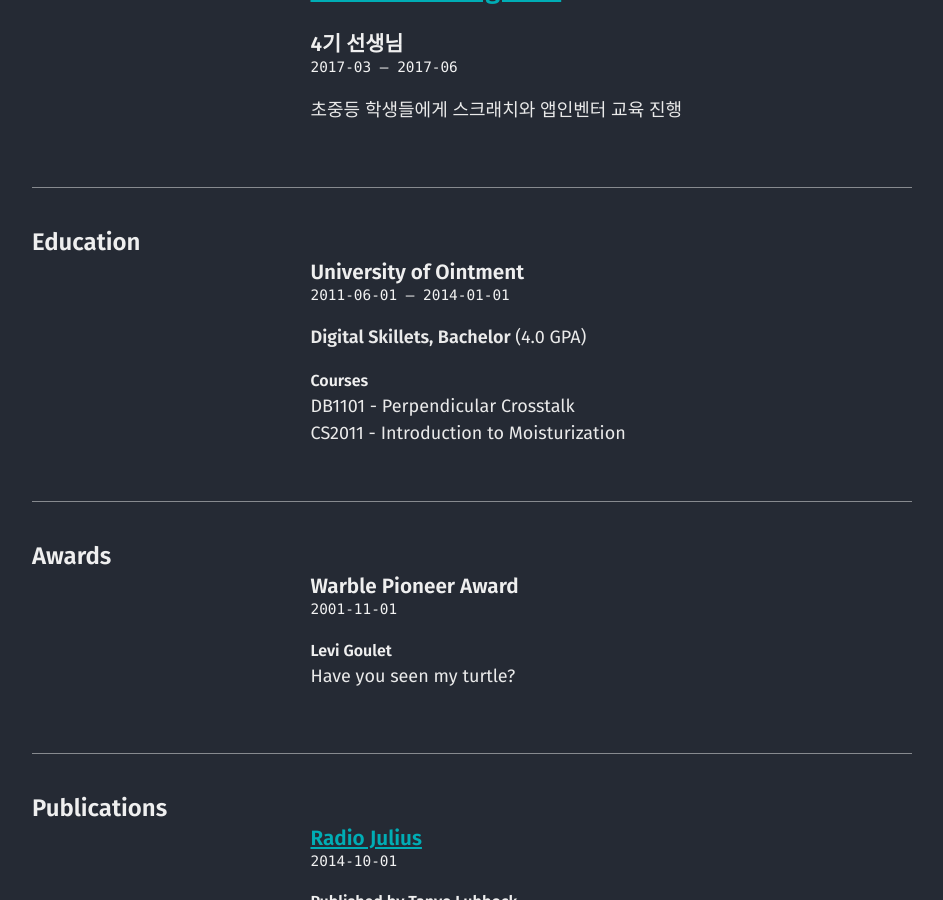
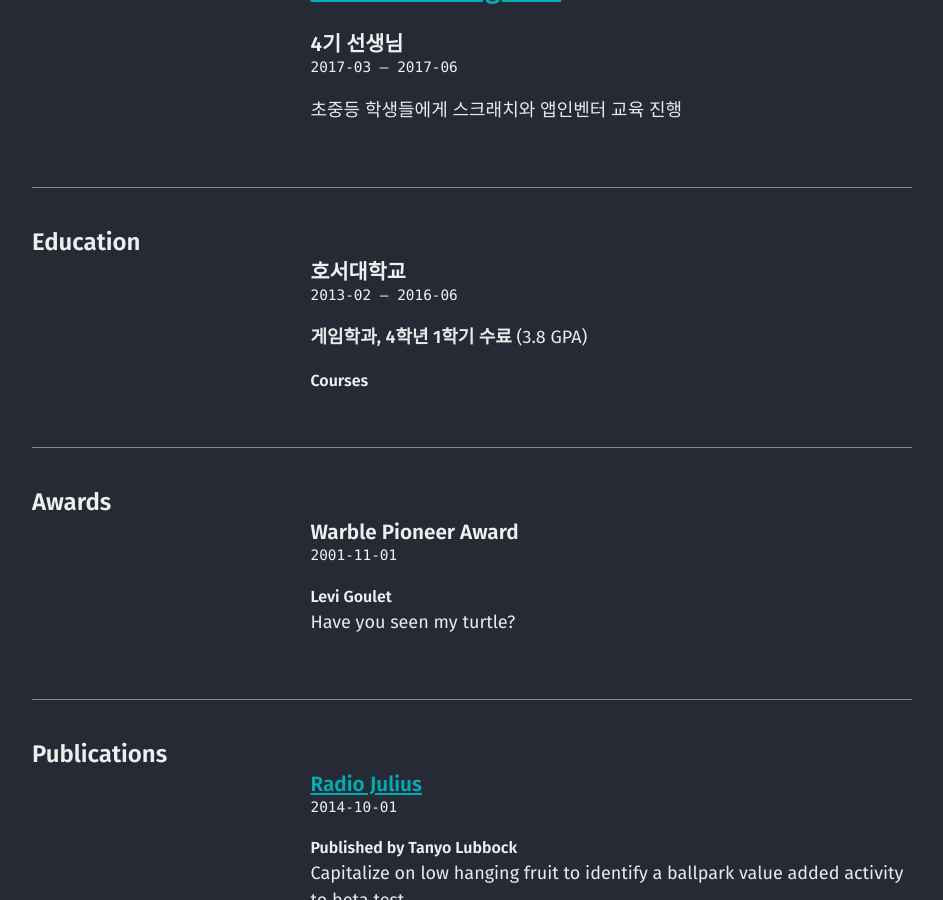
Before and after one commit to mmistakes/jekyll-theme-basically-basic, a Jekyll site: the page built from cv.md, in a window 1280 px wide and 900 px high, scrolled down 1209 px. Shown: the whole window, without its empty margins (40-983 px from the left). Built offline with Jekyll 4.4.1, drawn with Linux system fonts in a browser that asks for light colours.

Commit message:
Update _data/cv.json

```diff
--- a/_data/cv.json
+++ b/_data/cv.json
@@ -45,7 +45,7 @@
     {
       "organization": "코딩클럽 Coding Club",
       "position": "4기 선생님",
-      "website": "codingclubs.org",
+      "website": "http://codingclubs.org/?fbclid=IwAR2qv1wRpRnOcyMkGwg84zOWMaNZKmJqop3Kj1XYzEErCFG9UBE2yZgdJEY",
       "startDate": "2017-03",
       "endDate": "2017-06",
       "summary": "초중등 학생들에게 스크래치와 앱인벤터 교육 진행",
@@ -55,15 +55,13 @@
   ],
   "education": [
     {
-      "institution": "University of Ointment",
-      "area": "Digital Skillets",
-      "studyType": "Bachelor",
-      "startDate": "2011-06-01",
-      "endDate": "2014-01-01",
-      "gpa": "4.0",
+      "institution": "호서대학교",
+      "area": "게임학과",
+      "studyType": "4학년 1학기 수료",
+      "startDate": "2013-02",
+      "endDate": "2016-06",
+      "gpa": "3.8",
       "courses": [
-        "DB1101 - Perpendicular Crosstalk",
-        "CS2011 - Introduction to Moisturization"
       ]
     }
   ],
```
